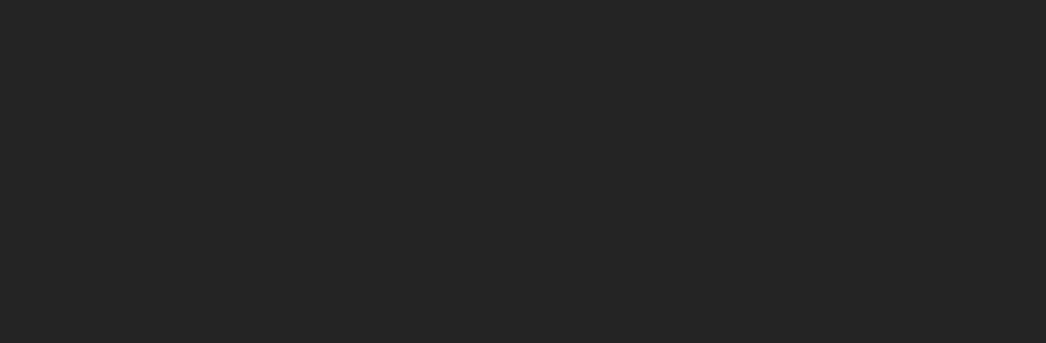
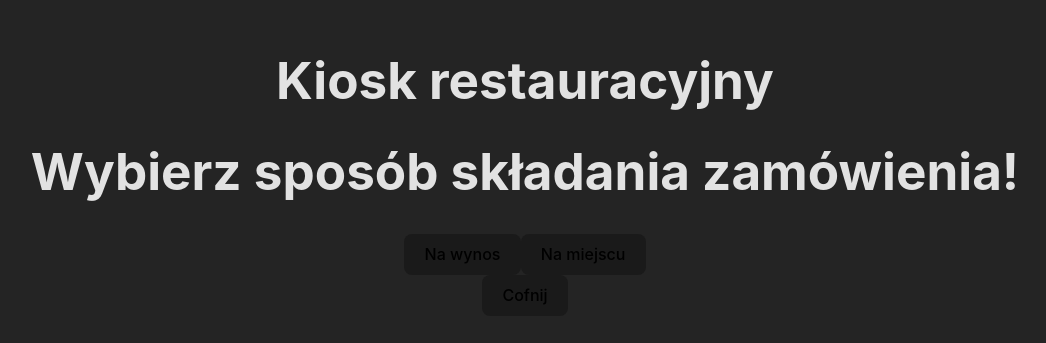
Before and after one commit to bozimkiewicz/restaurant-kiosk, a React (Vite) app: page /order-method in a window 1280 px wide. Shown: the part 233-576 px from the top of the page, without its empty margins (115-1161 px from the left). Built offline with nearby package versions, Linux system fonts and the light colour scheme.

Commit message:
Added first  components with basic routing

```diff
--- a/src/App.tsx
+++ b/src/App.tsx
@@ -1,7 +1,22 @@
+import { Routes, Route } from 'react-router';
 import './App.css'
+import Greetings from './components/Greetings';
+import Home from './components/Home';
+import OrderMethod from './components/OrderMethod';
 
 function App() {
-  return <div></div>
+  return (
+    <div>
+      <header>
+        <h1>Kiosk restauracyjny</h1>
+      </header>
+      <Routes>
+        <Route path="/" element={<Greetings />}></Route>
+        <Route path="/order-method" element={<OrderMethod />}></Route>
+        <Route path="/home" element={<Home />}></Route>
+      </Routes>
+    </div>
+  );
 }
 
 export default App
--- /dev/null
+++ b/src/components/Greetings.tsx
@@ -0,0 +1,14 @@
+import { Link } from 'react-router-dom'
+
+const Greetings = () => {
+  return (
+    <div>
+      <h1>Witamy w Restauracji Frontend Development!</h1>
+      <Link to="/order-method">
+        <button>Rozpocznij zamówienie</button>
+      </Link>
+    </div>
+  );
+};
+
+export default Greetings;
--- /dev/null
+++ b/src/components/Home.tsx
@@ -0,0 +1,17 @@
+import { Link } from 'react-router-dom'
+
+const Home = () => {
+  return (
+    <div>
+      Home
+      <div>
+        <Link to="/order-method">
+          <button>Cofnij</button>
+        </Link>
+      </div>
+
+    </div>
+  );
+};
+
+export default Home;
--- /dev/null
+++ b/src/components/OrderMethod.tsx
@@ -0,0 +1,22 @@
+import { Link } from 'react-router-dom'
+
+const OrderMethod = () => {
+  return (
+    <div>
+      <h1>Wybierz sposób składania zamówienia!</h1>
+      <Link to={"/home"}>
+        <button>Na wynos</button>
+      </Link>
+      <Link to={"/home"}>
+        <button>Na miejscu</button>
+      </Link>
+      <div>
+        <Link to="/">
+          <button>Cofnij</button>
+        </Link>
+      </div>
+    </div>
+  );
+};
+
+export default OrderMethod;
--- a/src/main.tsx
+++ b/src/main.tsx
@@ -1,10 +1,13 @@
 import React from 'react'
 import ReactDOM from 'react-dom/client'
+import { BrowserRouter } from 'react-router-dom'
 import App from './App'
 import './index.css'
 
 ReactDOM.createRoot(document.getElementById('root') as HTMLElement).render(
   <React.StrictMode>
-    <App />
+    <BrowserRouter>
+      <App />
+    </BrowserRouter>
   </React.StrictMode>,
 )
```
